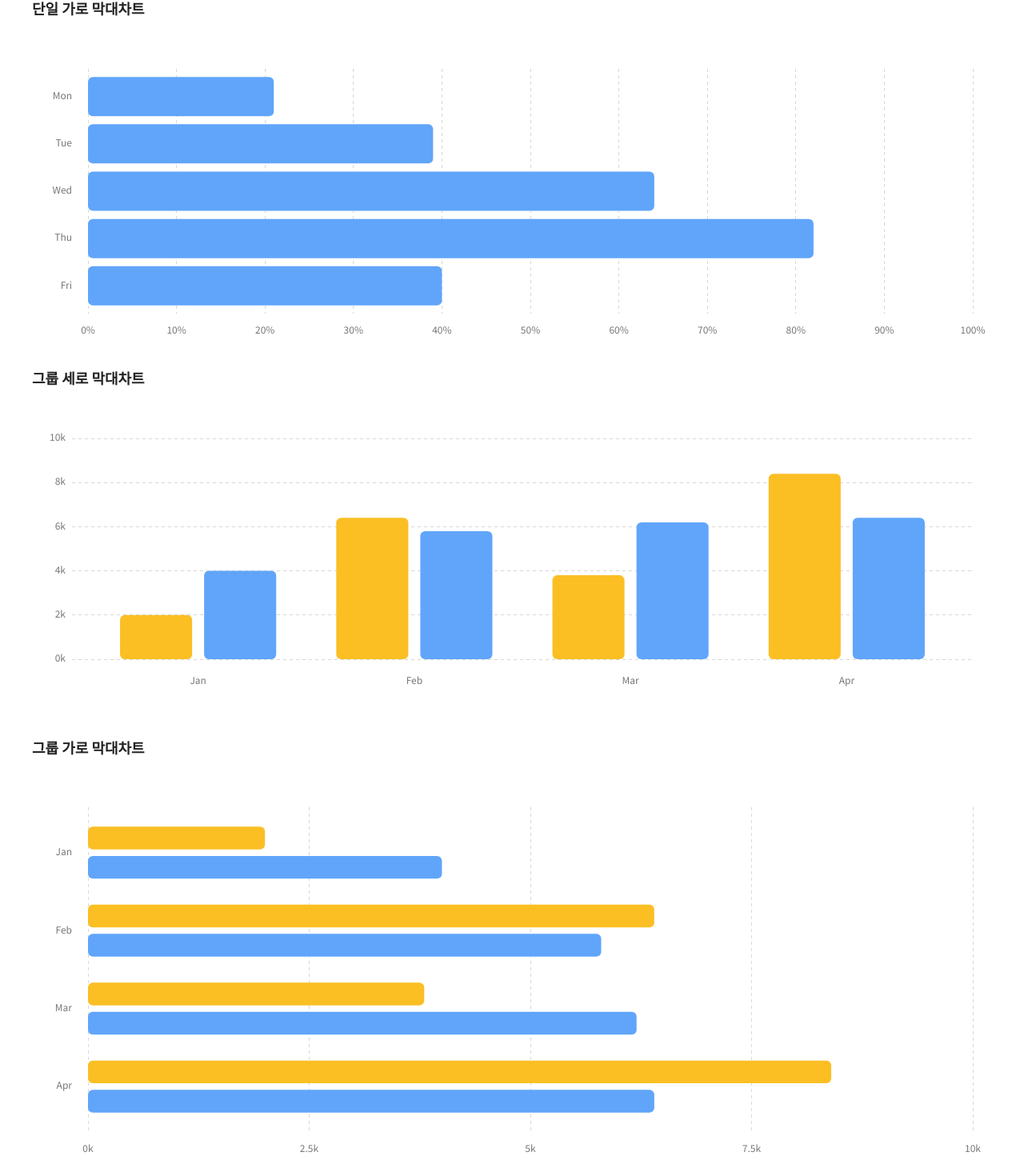
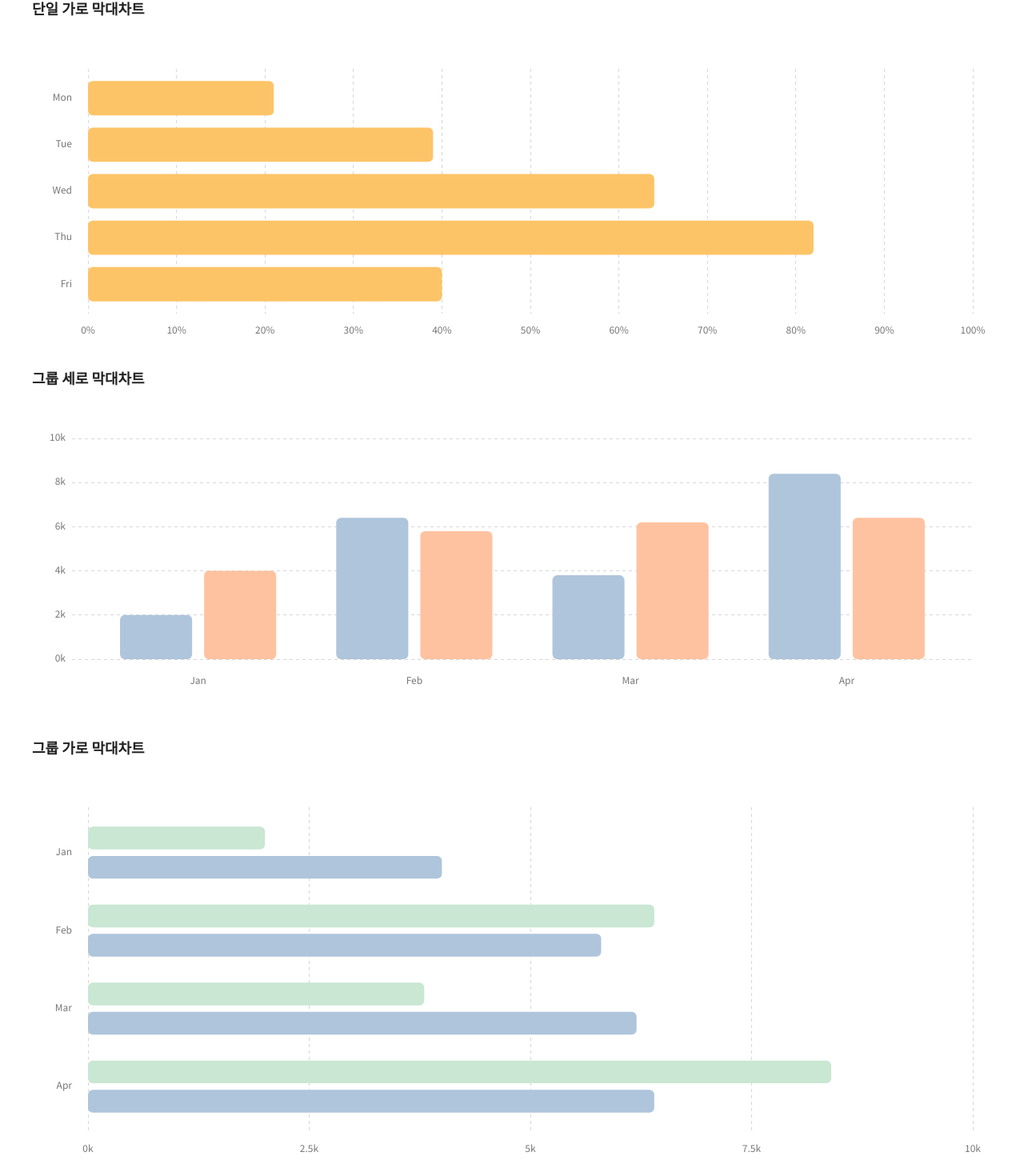
Before and after one commit to K-Sohyun/react-charts, a React (Vite) app: page / in a window 1280 px wide. Shown: the part 580-2050 px from the top of the page at 80% size. Built offline with nearby package versions, Linux system fonts and the light colour scheme.

Commit message:
차트 막대 컬러 변경

```diff
--- a/src/App.tsx
+++ b/src/App.tsx
@@ -55,8 +55,8 @@ export default function App() {
             ticks: { step: 10 },
             formatTick: (v) => `${v}%`,
           }}
-          barColor="#60a5fa"
-          categoryGap={0.2}
+          barColor="#fdc467"
+          categoryGap={0.3}
         />
       </section>
 
@@ -67,7 +67,7 @@ export default function App() {
           data={grouped}
           orientation="vertical"
           seriesOrder={["data1", "data2"]}
-          colors={{ data1: "#fbbf24", data2: "#60a5fa" }}
+          colors={{ data1: "#afc5db", data2: "#ffc2a0" }}
           categoryGap={0.2} // 라벨 간격
           seriesGap={0.2} // 시리즈 간격
           framePadding={{ bottom: 60, left: 50 }}
@@ -88,7 +88,7 @@ export default function App() {
           height={460}
           orientation="horizontal"
           seriesOrder={["data1", "data2"]}
-          colors={{ data1: "#fbbf24", data2: "#60a5fa" }}
+          colors={{ data1: "#c9e7d3", data2: "#afc5db" }}
           categoryGap={0.2} // 라벨 간격
           seriesGap={0.3} // 시리즈 간격
           framePadding={{ left: 70, bottom: 30 }}
--- a/src/charts/BarChart/BarGroupChart.tsx
+++ b/src/charts/BarChart/BarGroupChart.tsx
@@ -93,12 +93,12 @@ export default function BarGroupChart({
   const ticks = makeTicks(vMin, vMax, valueAxis?.ticks);
 
   const defaultPalette = [
-    "#60a5fa",
-    "#34d399",
-    "#fbbf24",
-    "#f87171",
-    "#a78bfa",
-    "#f472b6",
+    "#ffdb7b",
+    "#afc5db",
+    "#ffc2a0",
+    "#dbe1f0",
+    "#e6d6eb",
+    "#c9e7d3",
   ];
   const colorOf = (key: string, idx: number) =>
     colors?.[key] ?? defaultPalette[idx % defaultPalette.length];
```
